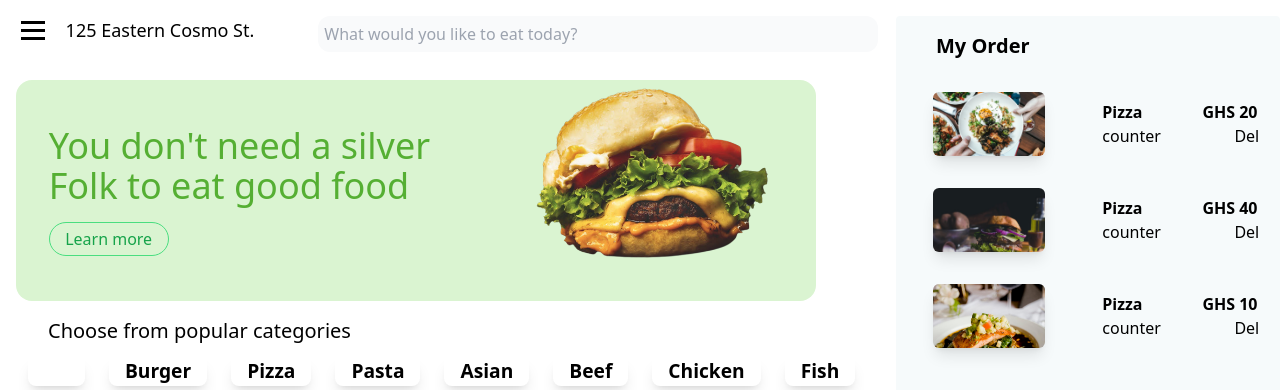
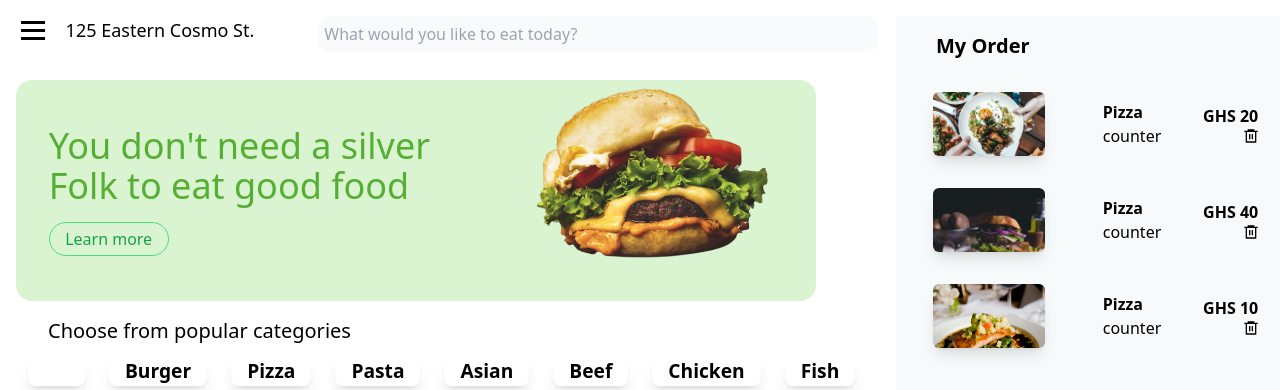
Before and after one commit to codewithdarkwa/react-food, a React (Create React App) app: page / in a window 1280 px wide. Shown: the top 390 px of the page. Built offline with nearby package versions, Linux system fonts and the light colour scheme.

Commit message:
included react icons

```diff
--- a/package.json
+++ b/package.json
@@ -8,6 +8,7 @@
     "@testing-library/user-event": "^13.5.0",
     "react": "^18.0.0",
     "react-dom": "^18.0.0",
+    "react-icons": "^4.3.1",
     "react-scripts": "5.0.1",
     "web-vitals": "^2.1.4"
   },
--- a/src/components/Ordertab.js
+++ b/src/components/Ordertab.js
@@ -1,4 +1,5 @@
 import { foodOrder } from "../data/FoodImage";
+import { RiDeleteBin6Line } from "react-icons/ri";
 const Ordertab = () => {
   return (
     <>
@@ -16,7 +17,7 @@ const Ordertab = () => {
           </div>
           <div className="flex flex-col">
             <span className="text-md font-semibold">GHS {food.price}</span>
-            <span className="ml-8 ">Del</span>
+            <RiDeleteBin6Line className="ml-10" />
           </div>
         </div>
       ))}
```
Also changed, not shown: 1 other file (tests, documents, lock files or other folders).
